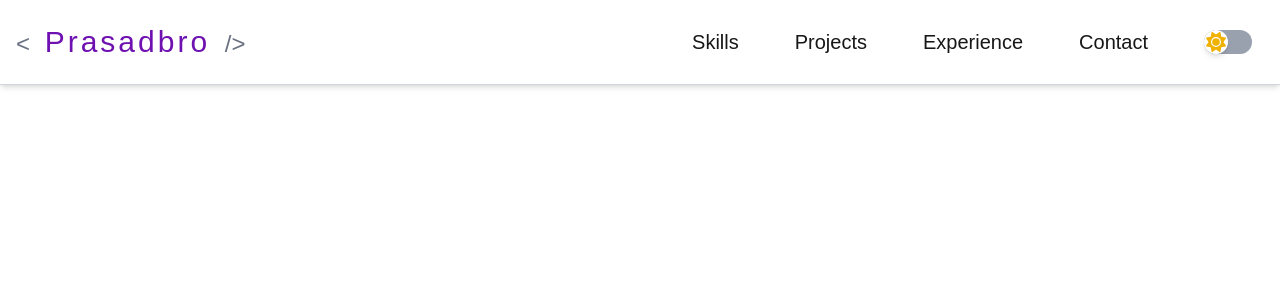
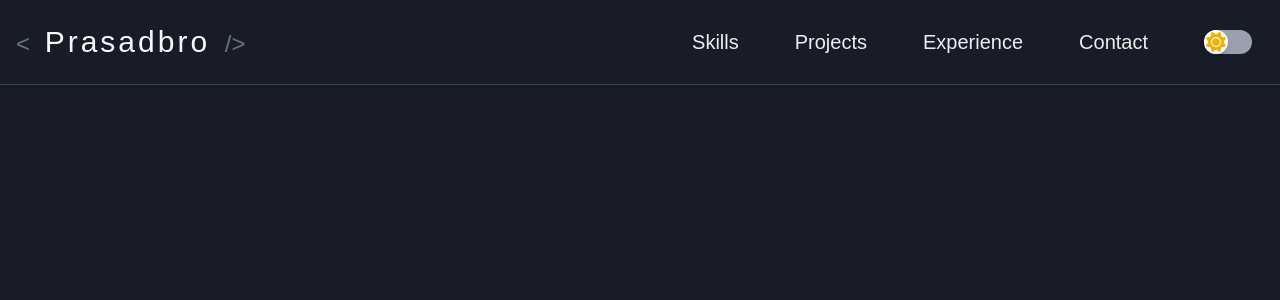
Before and after one commit to PrasadBroo/PrasadBroo.github.io, a Next.js app: page / in a window 1280 px wide. Shown: the top 300 px of the page. Built offline with nearby package versions, Linux system fonts and the light colour scheme.

Commit message:
Refactor dark theme CSS selectors to use custom-variant syntax for improved clarity and consistency

```diff
--- a/src/app/globals.css
+++ b/src/app/globals.css
@@ -12,9 +12,9 @@
   --font-montserrat: var(--font-montserrat);
 }
 
-@dark [data-theme="dark"] (&:where(.dark, .dark *));
+@custom-variant dark (&:where([data-theme=dark], [data-theme=dark] *));
 
-:root [data-theme="dark"] {
+:root[data-theme="dark"] {
   --background: #171c28;
   --foreground: #ededed;
 }
```
